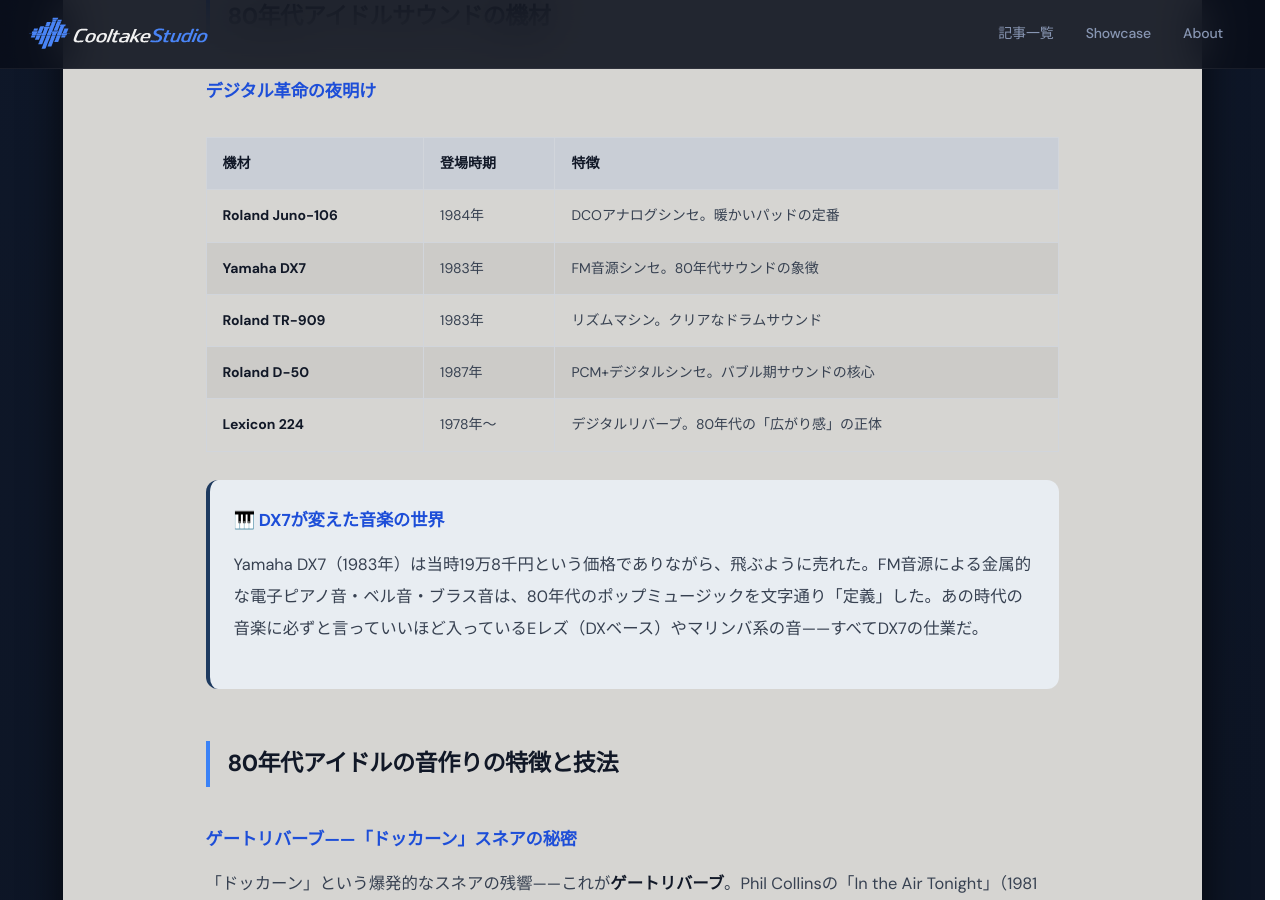
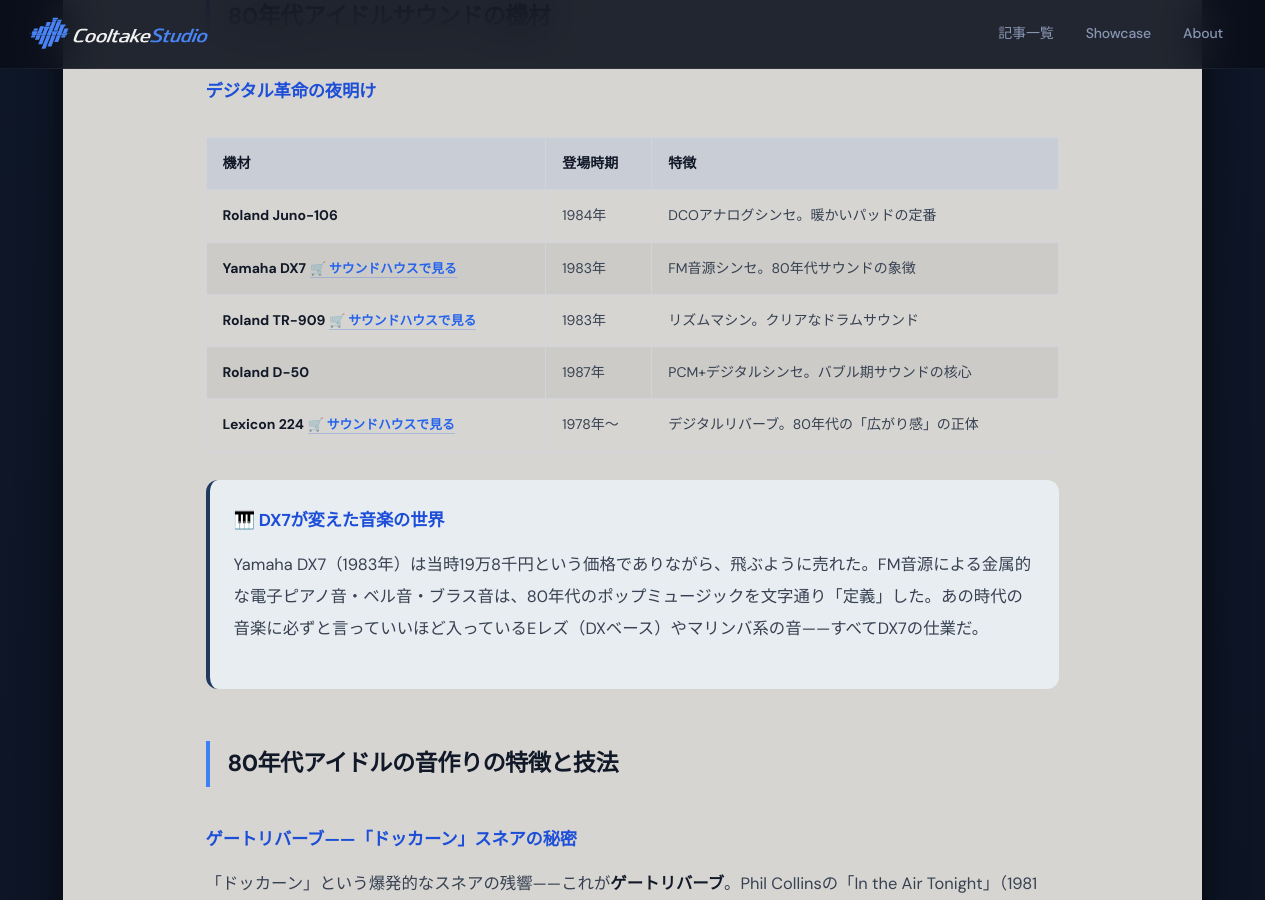
Before and after one commit to cooltake/cooltake-staging, a Jekyll site: the page built from _posts/2026-05-30-japan-music-06-80s-idol-production.md, in a window 1280 px wide and 900 px high, scrolled down 2053 px. Built offline with Jekyll 4.4.1, drawn with Linux system fonts in a browser that asks for light colours; some web fonts are replaced.

Commit message:
feat: add soundhouse inline links to gear/DAW names in 2026-05-30-japan-music-06-80s-idol-production.md

```diff
--- a/_posts/2026-05-30-japan-music-06-80s-idol-production.md
+++ b/_posts/2026-05-30-japan-music-06-80s-idol-production.md
@@ -47,10 +47,10 @@
 | 機材 | 登場時期 | 特徴 |
 |---|---|---|
 | **Roland Juno-106** | 1984年 | DCOアナログシンセ。暖かいパッドの定番 |
-| **Yamaha DX7** | 1983年 | FM音源シンセ。80年代サウンドの象徴 |
-| **Roland TR-909** | 1983年 | リズムマシン。クリアなドラムサウンド |
+| **Yamaha DX7**<a href="https://h.accesstrade.net/sp/cc?rk=01001xqc00os63&url=https%3A%2F%2Fwww.soundhouse.co.jp%2Fproducts%2Fdetail%2Fitem%2F205252%2F" rel="nofollow" referrerpolicy="no-referrer-when-downgrade" style="font-size:.8rem;color:#1e3a5f;font-weight:600;margin-left:.3em;">🛒 サウンドハウスで見る</a> | 1983年 | FM音源シンセ。80年代サウンドの象徴 |
+| **Roland TR-909**<a href="https://h.accesstrade.net/sp/cc?rk=01001xqc00os63&url=https%3A%2F%2Fwww.soundhouse.co.jp%2Fproducts%2Fdetail%2Fitem%2F320011%2F" rel="nofollow" referrerpolicy="no-referrer-when-downgrade" style="font-size:.8rem;color:#1e3a5f;font-weight:600;margin-left:.3em;">🛒 サウンドハウスで見る</a> | 1983年 | リズムマシン。クリアなドラムサウンド |
 | **Roland D-50** | 1987年 | PCM+デジタルシンセ。バブル期サウンドの核心 |
-| **Lexicon 224** | 1978年〜 | デジタルリバーブ。80年代の「広がり感」の正体 |
+| **Lexicon 224**<a href="https://h.accesstrade.net/sp/cc?rk=01001xqc00os63&url=https%3A%2F%2Fwww.soundhouse.co.jp%2Fproducts%2Fdetail%2Fitem%2F360986%2F" rel="nofollow" referrerpolicy="no-referrer-when-downgrade" style="font-size:.8rem;color:#1e3a5f;font-weight:600;margin-left:.3em;">🛒 サウンドハウスで見る</a> | 1978年〜 | デジタルリバーブ。80年代の「広がり感」の正体 |
 
 <div style="background:#e8edf2;border-radius:12px;padding:1.5rem;margin:1.5rem 0;border-left:4px solid #1e3a5f;">
 <h3 style="color:#111827;margin-top:0;">🎹 DX7が変えた音楽の世界</h3>
```
